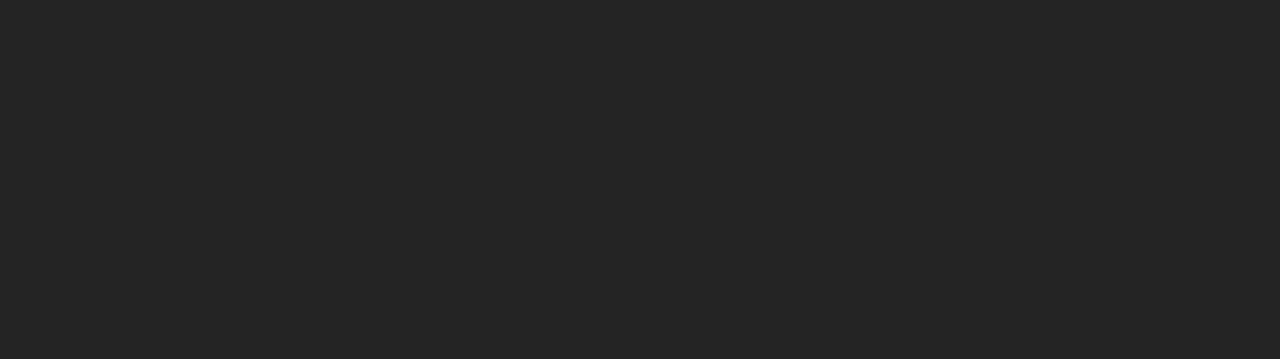
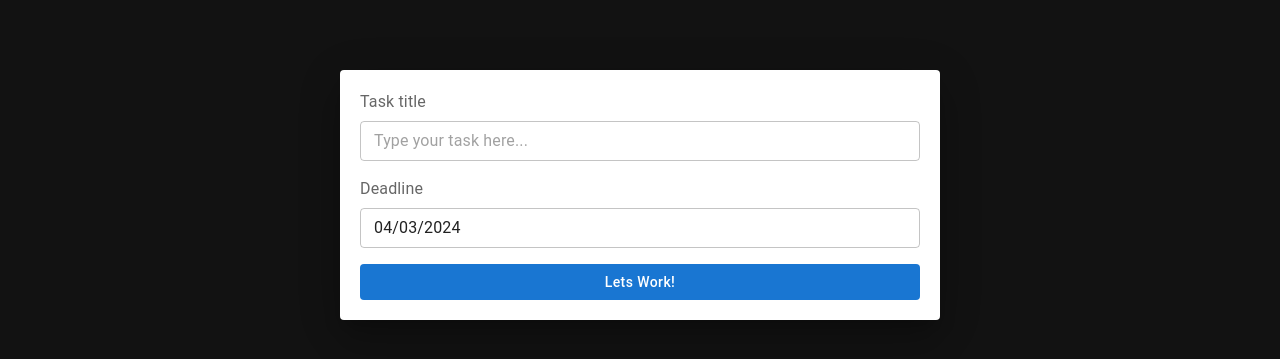
Before and after one commit to jrmygp/sprint-asia-assessment, a React (Vite) app in the folder client/: page / in a window 1280 px wide. Both pictures are taken after a click on the button 332 px from the left and 148 px from the top of the page. Shown: the part 205-564 px from the top of the page. Built offline with nearby package versions, Linux system fonts and the light colour scheme; no server answers.

Commit message:
Feat : user can now create new task

```diff
--- a/client/package.json
+++ b/client/package.json
@@ -14,6 +14,7 @@
     "@emotion/styled": "^11.11.5",
     "@mui/icons-material": "^5.15.14",
     "@mui/material": "^5.15.14",
+    "@mui/x-date-pickers": "^7.1.0",
     "axios": "^1.6.8",
     "formik": "^2.4.5",
     "moment": "^2.30.1",
--- a/client/src/App.jsx
+++ b/client/src/App.jsx
@@ -9,10 +9,26 @@
 import axiosInstance from "./config/api";
 import { useEffect, useState } from "react";
 import TaskCard from "./components/TaskCard/TaskCard";
+import TaskForm from "./components/TaskForm/TaskForm";
+import { useDisclosure } from "./hooks/useDisclosure";
 
 function App() {
   const [tasks, setTasks] = useState([]);
+  const [selectedStatus, setSelectedStatus] = useState("On Going");
+  const { isOpen: formIsOpen, toggle } = useDisclosure(false);
+
   const statuses = ["On Going", "Complete"];
+
+  const handleOpenForm = (status) => {
+    setSelectedStatus(status);
+    toggle();
+  };
+
+  const handleCloseForm = (resetForm) => {
+    setSelectedStatus("");
+    resetForm();
+    toggle();
+  };
 
   const fetchTasks = async () => {
     try {
@@ -20,6 +36,22 @@
       setTasks(res.data.data);
     } catch (error) {
       console.log(error);
+    }
+  };
+
+  const formSubmission = async (form, setSubmitting, setStatus) => {
+    try {
+      await axiosInstance.post("/task", {
+        ...form,
+        status: selectedStatus,
+      });
+      setSubmitting(false);
+      setStatus("success");
+      fetchTasks();
+    } catch (error) {
+      console.log(error);
+      setSubmitting(false);
+      setStatus("success");
     }
   };
 
@@ -56,7 +88,7 @@
                 <section className="column-title">
                   <div className="column-title__text">
                     <h2 className="title">{status}</h2>
-                    <div className="item-length">0</div>
+                    <div className="item-length">{filterTaskByStatus(status)?.length}</div>
                   </div>
                 </section>
 
@@ -81,7 +113,7 @@
                     padding: "10px",
                     background: "#eaedff",
                   }}
-                  // onClick={() => openEditFormHandler(column.status)}
+                  onClick={() => handleOpenForm(status)}
                 >
                   <MdAdd fontSize={20} />
                 </Button>
@@ -90,6 +122,8 @@
           );
         })}
       </div>
+
+      <TaskForm open={formIsOpen} status={selectedStatus} onClose={handleCloseForm} onSubmit={formSubmission} />
     </ThemeProvider>
   );
 }
--- a/client/src/components/TaskCard/TaskCard.jsx
+++ b/client/src/components/TaskCard/TaskCard.jsx
@@ -16,8 +16,9 @@
   MdTaskAlt,
 } from "react-icons/md";
 
+import classes from "./TaskCard.module.css";
 import axiosInstance from "@/config/api";
-import classes from "./TaskCard.module.css";
+import { useDisclosure } from "@/hooks/useDisclosure";
 
 const BorderLinearProgress = styled(LinearProgress)(({ theme }) => ({
   height: 6,
@@ -32,7 +33,7 @@
 }));
 
 const TaskCard = ({ deadline, title, checklists }) => {
-  const [dropdownIsClicked, setDropdownIsClicked] = useState(false);
+  const { isOpen: dropdownIsClicked, toggle } = useDisclosure();
 
   const finish = checklists?.filter((item) => {
     return item.status === "Finish";
@@ -62,11 +63,11 @@
 
           <div className={classes["button-dropdown"]}>
             {!dropdownIsClicked ? (
-              <IconButton onClick={() => setDropdownIsClicked(true)}>
+              <IconButton onClick={toggle}>
                 <MdOutlineKeyboardArrowDown />
               </IconButton>
             ) : (
-              <IconButton onClick={() => setDropdownIsClicked(false)}>
+              <IconButton onClick={toggle}>
                 <MdOutlineKeyboardArrowUp />
               </IconButton>
             )}
--- a/client/src/components/TaskForm/TaskForm.jsx
+++ b/client/src/components/TaskForm/TaskForm.jsx
@@ -1,33 +1,64 @@
+/* eslint-disable react-hooks/exhaustive-deps */
+/* eslint-disable react/prop-types */
+import { useEffect } from "react";
+
 import { useFormik } from "formik";
 import * as yup from "yup";
+import moment from "moment";
 
-import Card from "@mui/material/Card";
+import { useTheme } from "@mui/material/styles";
+import useMediaQuery from "@mui/material/useMediaQuery";
+import Dialog from "@mui/material/Dialog";
 import TextField from "@mui/material/TextField";
 import FormControl from "@mui/material/FormControl";
 import FormLabel from "@mui/material/FormLabel";
 import Button from "@mui/material/Button";
-import CardContent from "@mui/material/CardContent";
+import { LocalizationProvider } from "@mui/x-date-pickers/LocalizationProvider";
+import { DatePicker } from "@mui/x-date-pickers/DatePicker";
+import { AdapterMoment } from "@mui/x-date-pickers/AdapterMoment";
 
 import classes from "./TaskForm.module.css";
 
-const TaskForm = () => {
+const TaskForm = ({ open, onClose, onSubmit }) => {
+  const theme = useTheme();
+  const fullScreen = useMediaQuery(theme.breakpoints.down("sm"));
+
+  const onKeyDownDatePicker = (event) => {
+    event?.preventDefault();
+  };
+
   const formik = useFormik({
     initialValues: {
       title: "",
+      deadline: moment() || "",
     },
     validationSchema: yup.object().shape({
       title: yup.string().required("Task title is required"),
+      deadline: yup.string().required("Task deadline is required"),
     }),
-    onSubmit: (values, { resetForm }) => {
-      console.log(values);
-      resetForm();
+    onSubmit: (values, { setSubmitting, setStatus }) => {
+      onSubmit({ ...values, deadline: moment(values.deadline).format("YYYY/MM/DD") }, setSubmitting, setStatus);
     },
   });
+
+  useEffect(() => {
+    if (!formik.isSubmitting && formik.status === "success") {
+      onClose(formik.resetForm);
+    }
+  }, [formik.isSubmitting, formik.status]);
+
   return (
-    <Card sx={{ minWidth: 275 }}>
-      <CardContent>
+    <Dialog
+      fullScreen={fullScreen}
+      maxWidth="sm"
+      PaperProps={{
+        style: { width: "100%" },
+      }}
+      open={open}
+      onClose={() => !formik.isSubmitting && formik.status !== "processing" && onClose(formik.resetForm)}
+    >
       <form className={classes.form} onSubmit={formik.handleSubmit}>
-          <FormControl fullWidth>
+        <FormControl fullWidth error={formik.errors.title}>
           <FormLabel sx={{ mb: 1 }}>Task title</FormLabel>
           <TextField
             size="small"
@@ -35,15 +66,32 @@
             value={formik.values.title}
             name="title"
             onChange={formik.handleChange}
+            error={formik.errors.title}
           />
+          <FormLabel>{formik.errors.title}</FormLabel>
+        </FormControl>
+
+        <FormControl fullWidth error={formik.errors.deadline}>
+          <FormLabel sx={{ mb: 1 }}>Deadline</FormLabel>
+          <LocalizationProvider dateAdapter={AdapterMoment}>
+            <DatePicker
+              disablePast
+              value={formik.values.deadline}
+              name="deadline"
+              onChange={(value) => formik.setFieldValue("deadline", moment(value))}
+              slotProps={{
+                textField: { size: "small", onKeyDown: onKeyDownDatePicker, error: formik.errors.deadline },
+              }}
+            />
+          </LocalizationProvider>
+          <FormLabel>{formik.errors.deadline}</FormLabel>
         </FormControl>
 
         <Button variant="contained" type="submit">
           Lets Work!
         </Button>
       </form>
-      </CardContent>
-    </Card>
+    </Dialog>
   );
 };
 
--- a/client/src/components/TaskForm/TaskForm.module.css
+++ b/client/src/components/TaskForm/TaskForm.module.css
@@ -2,4 +2,5 @@
   display: flex;
   flex-direction: column;
   gap: 1rem;
+  padding: 20px;
 }
--- /dev/null
+++ b/client/src/hooks/useDisclosure.js
@@ -0,0 +1,11 @@
+import { useCallback, useState } from "react";
+
+export const useDisclosure = (initial = false) => {
+  const [isOpen, setIsOpen] = useState(initial);
+
+  const open = useCallback(() => setIsOpen(true), []);
+  const close = useCallback(() => setIsOpen(false), []);
+  const toggle = useCallback(() => setIsOpen((state) => !state), []);
+
+  return { isOpen, open, close, toggle };
+};
```
Also changed, not shown: 1 other file (tests, documents, lock files or other folders). Lines whose indentation alone changed are shown as unchanged.
